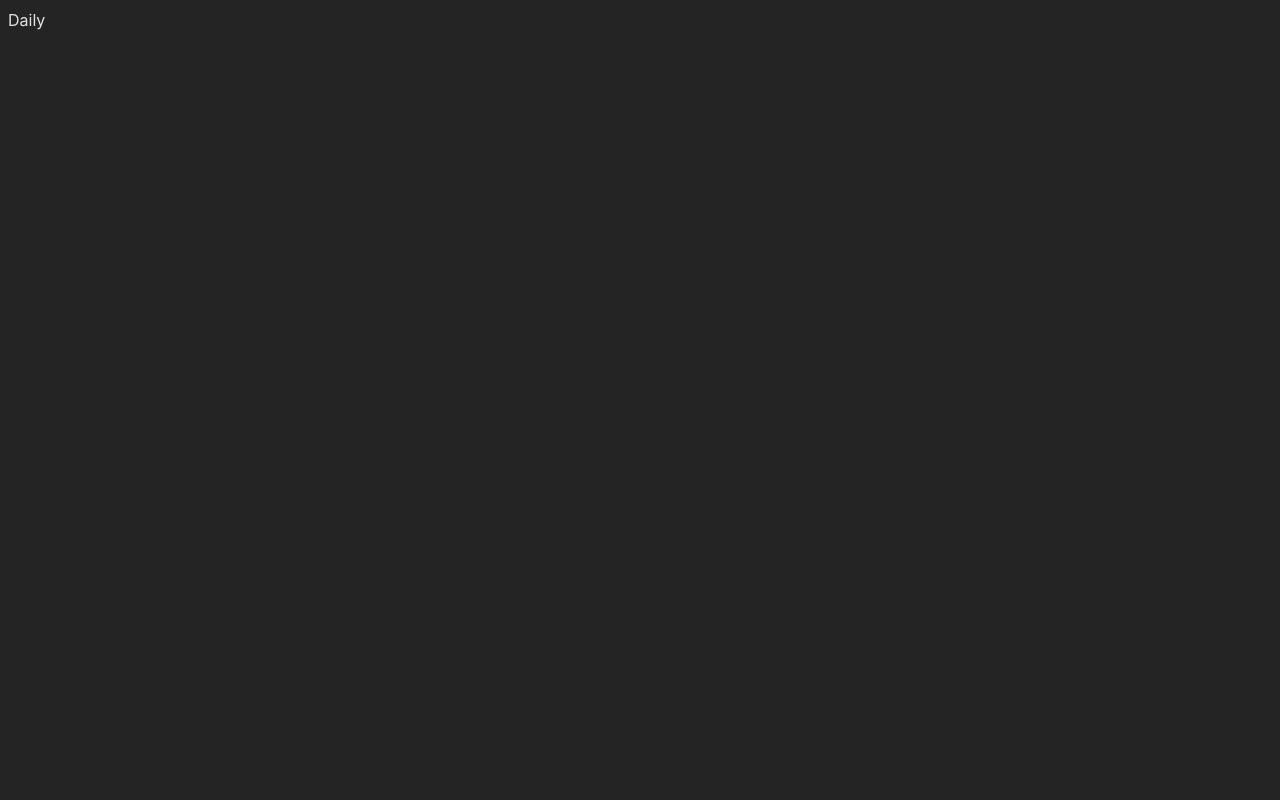
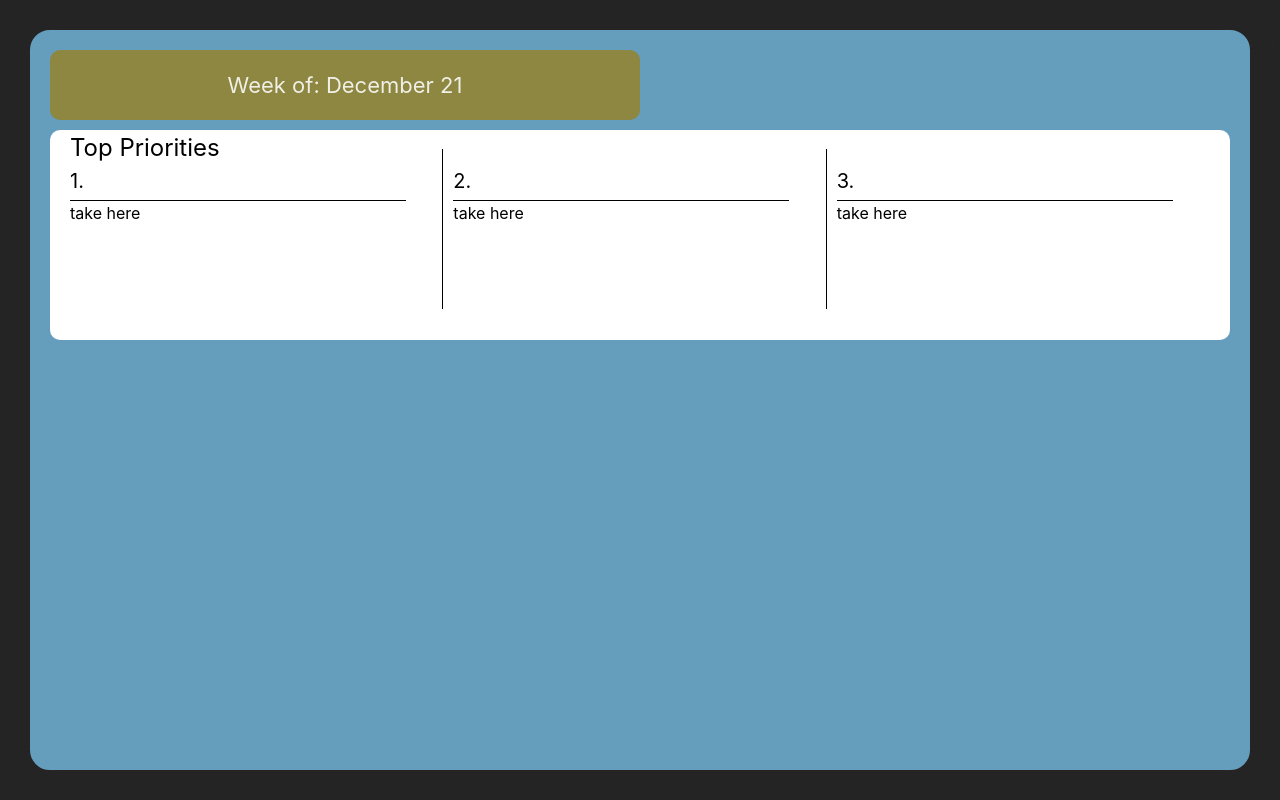
Before and after one commit to Sparkisss/TaskTracker, a React (Vite) app in the folder client/: page /daily in a window 1280 px wide. Built offline with nearby package versions, Linux system fonts and the light colour scheme.

Commit message:
feat: add DataShow and Priorities components

```diff
--- /dev/null
+++ b/client/src/components/DataShow.tsx
@@ -0,0 +1,11 @@
+import styles from '../styles/module/DataShow.module.scss'
+
+const DataShow = () => {
+    return (
+        <div className={styles.container}>
+            Week of: December 21
+        </div>
+    );
+};
+
+export default DataShow;
--- /dev/null
+++ b/client/src/components/Priorities.tsx
@@ -0,0 +1,25 @@
+import styles from '../styles/module/Priorities.module.scss';
+
+const Priorities = () => {
+    return (
+        <div className={styles.container}>
+            <h2>Top Priorities</h2>
+            <div className={styles.column}>
+                <div className={styles.item}>
+                    <div className={styles.number}>1.</div>
+                    <div>take here</div>
+                </div>
+                <div className={styles.item}>
+                    <div className={styles.number}>2.</div>
+                    <div>take here</div>
+                </div>
+                <div className={styles.item}>
+                    <div className={styles.number}>3.</div>
+                    <div>take here</div>
+                </div>
+            </div>
+        </div>
+    );
+};
+
+export default Priorities;
--- a/client/src/pages/Daily.tsx
+++ b/client/src/pages/Daily.tsx
@@ -1,8 +1,12 @@
+import DataShow from "../components/DataShow";
+import Priorities from "../components/Priorities";
+
 const Daily = () => {
     return (
-        <div>
-            Daily
-        </div>
+        <main className="main">
+            <DataShow/>
+            <Priorities/>
+        </main>
     );
 };
 
--- a/client/src/styles/_mixins.scss
+++ b/client/src/styles/_mixins.scss
@@ -15,3 +15,9 @@
     font-size: 1rem;
     text-transform: none;
 }
+
+@mixin flex-center {
+    display: flex;
+    justify-content: center;
+    align-items: center;
+}
--- a/client/src/styles/_var.scss
+++ b/client/src/styles/_var.scss
@@ -1,7 +1,11 @@
-$primary-color: #007bff;
+$primary-color: #007bff9f;
 $secondary-color: #6c757d;
 
-$success-color: #28a745;
-$danger-color: #dc3545;
-$light-color: #f8f9fa;
-$dark-color: #343a40;
+$olive-drab-color: #8d8741;
+$coral-reef-color: #659dbd;
+$gold-sand-color: #daad86;
+$cameo-color: #bc986a;
+$banana-mania-color: #fbeec1;
+
+
+$medium-radius: 10px;
--- a/client/src/styles/index.scss
+++ b/client/src/styles/index.scss
@@ -1,3 +1,26 @@
+/* Обнуляющие стили */
+*, *::before, *::after {
+  box-sizing: border-box;
+  margin: 0;
+  padding: 0;
+}
+
+body, h1, h2, h3, h4, h5, h6, p, ol, ul {
+  margin: 0;
+  padding: 0;
+  font-weight: normal;
+}
+
+ol, ul {
+  list-style: none;
+}
+
+img {
+  max-width: 100%;
+  height: auto;
+}
+/* Конец обнуляющие стили */
+
 @import './_var.scss';
 @import './_mixins.scss';
 
@@ -16,6 +39,23 @@
   -moz-osx-font-smoothing: grayscale;
 }
 
+.main {
+  padding: 20px;
+  min-height: 100vh;
+  background-color: $coral-reef-color;
+  border-radius: 50px;
+  border: 30px solid #242424;
+  display: grid;
+  grid-gap: 10px;
+  grid-template-columns: 1fr 1fr;
+  grid-template-rows: 10% 30% 1fr 1fr;
+  grid-template-areas:
+    "header header"
+    "priorities priorities"
+    "shopList habits"
+    "shopList notes";
+}
+
 .active {
   @include active;
 }
--- /dev/null
+++ b/client/src/styles/module/DataShow.module.scss
@@ -0,0 +1,12 @@
+@import '../_var.scss';
+@import '../_mixins.scss';
+
+.container {
+    @include flex-center;
+    height: 100%;
+    border-radius: $medium-radius;
+    background-color: $olive-drab-color;
+    font-size: 22px;
+    grid-area: header;
+    width: 50%;
+}
--- /dev/null
+++ b/client/src/styles/module/Priorities.module.scss
@@ -0,0 +1,47 @@
+@import '../_var.scss';
+
+.container {
+    grid-area: priorities;
+    background-color: white;
+    color: black;
+    padding: 0 20px;
+    border-radius: $medium-radius;
+    .column {
+        display: flex;
+        justify-content: space-between;
+        gap: 10px;
+        height: 80%;
+        .item {
+            width: 100%;
+            position: relative;
+            &:last-child {
+                &::after {
+                    display: none;
+                }
+            }
+            &::after {
+                content: '';
+                position: absolute;
+                right: 0;
+                top: -10%;
+                height: 95%;
+                width: 1px;
+                background-color: black;
+            }
+            .number {
+                font-size: 20px;
+                position: relative;
+                padding-bottom: 5px;
+                &::after {
+                    content: '';
+                    position: absolute;
+                    bottom: 0;
+                    left: 0;
+                    width: 90%;
+                    height: 1px;
+                    background-color: black;
+                }
+            }
+        }
+    }
+}
```
